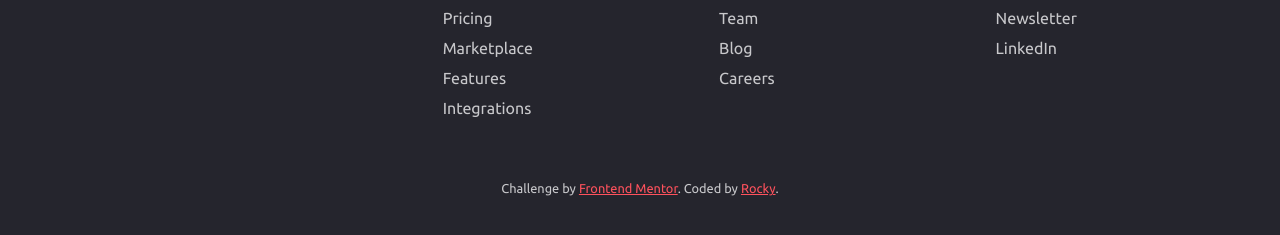
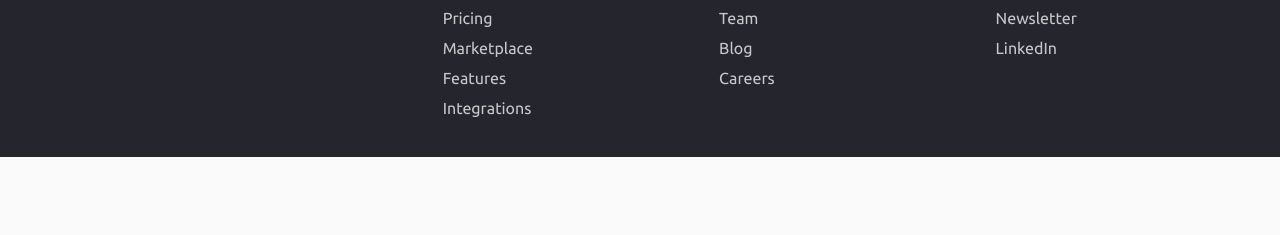
Before and after one commit to Arinzecodes/blogr-landing-page, a plain HTML site: page index.html in a window 1280 px wide. Shown: the part 3173-3408 px from the top of the page. After the commit the page ends 3330 px from the top, so only its background shows below. Drawn offline with Linux system fonts and the light colour scheme.

Commit message:
Arinzecodes

```diff
--- a/index.html
+++ b/index.html
@@ -10,6 +10,7 @@
   <title>Blogr | Frontend Mentor</title>
 </head>
 <body class="align-content">
+
   <header>
     <nav>
       <a href="#"><img src="./images/logo.svg" alt="Home | Blogr" class="nav__logo"></a>
@@ -146,8 +147,9 @@
         </ul>
       </section>
     </div>
-    <p class="attribution">Challenge by <a href="https://www.frontendmentor.io?ref=challenge" target="_blank" rel="noopener">Frontend Mentor</a>. Coded by <a href="https://twitter.com/itz_rocky_barua">Rocky</a>.</p>
+
   </footer>
+  <script src="script.js"></script>
 </body>
-<script src="script.js"></script>
+
 </html>
--- a/script.js
+++ b/script.js
@@ -1,3 +1,4 @@
+
 const nav = document.querySelector('nav');
 const toggleHamMenu = document.querySelector('.nav__menu');
 toggleHamMenu.addEventListener('click', ()=>{
--- a/styles.css
+++ b/styles.css
@@ -1,4 +1,6 @@
 @import url('https://fonts.googleapis.com/css2?family=Overpass:wght@300;600&family=Ubuntu:wght@400;500;700&display=swap');
+
+
 *{
     padding: 0;
     margin: 0;
```
